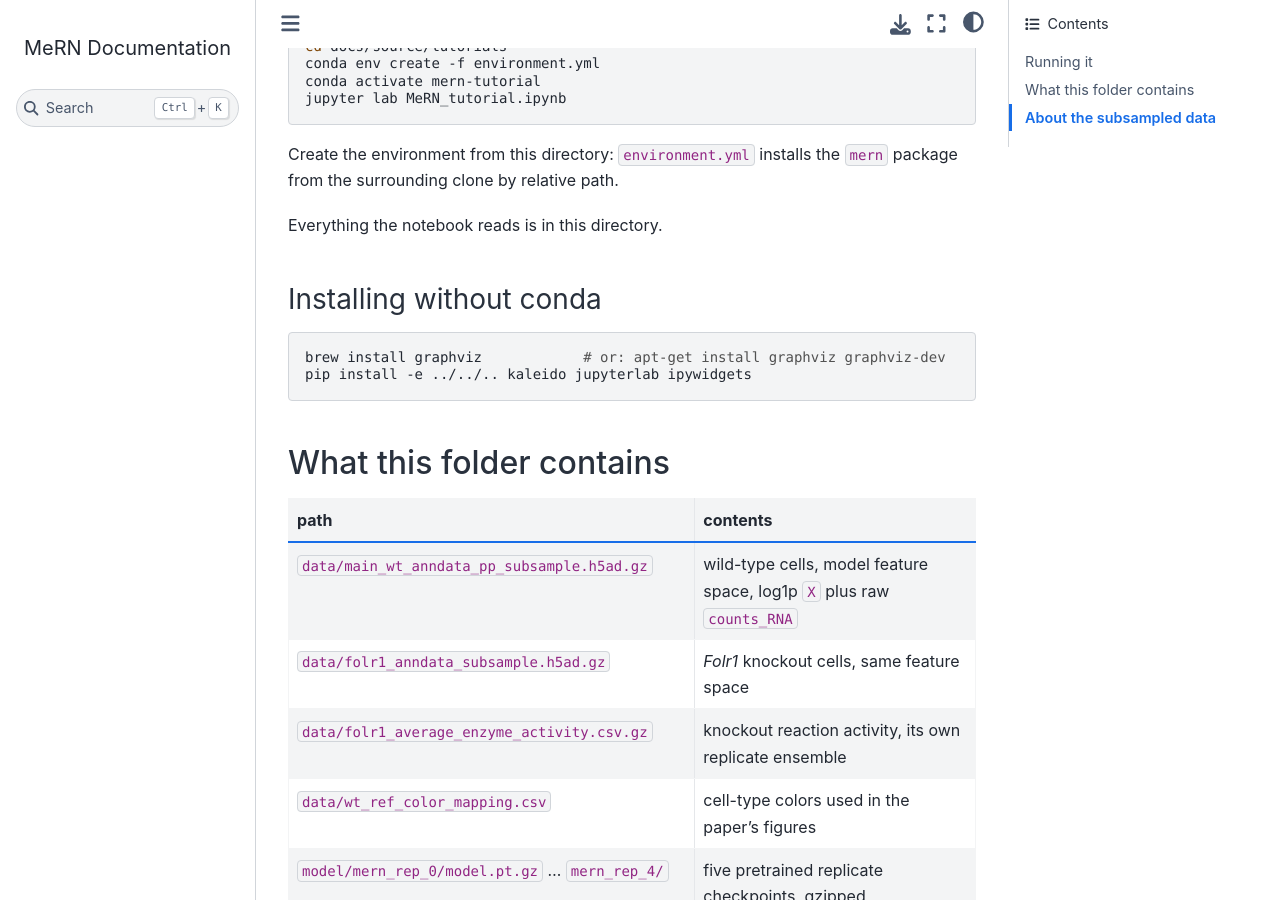
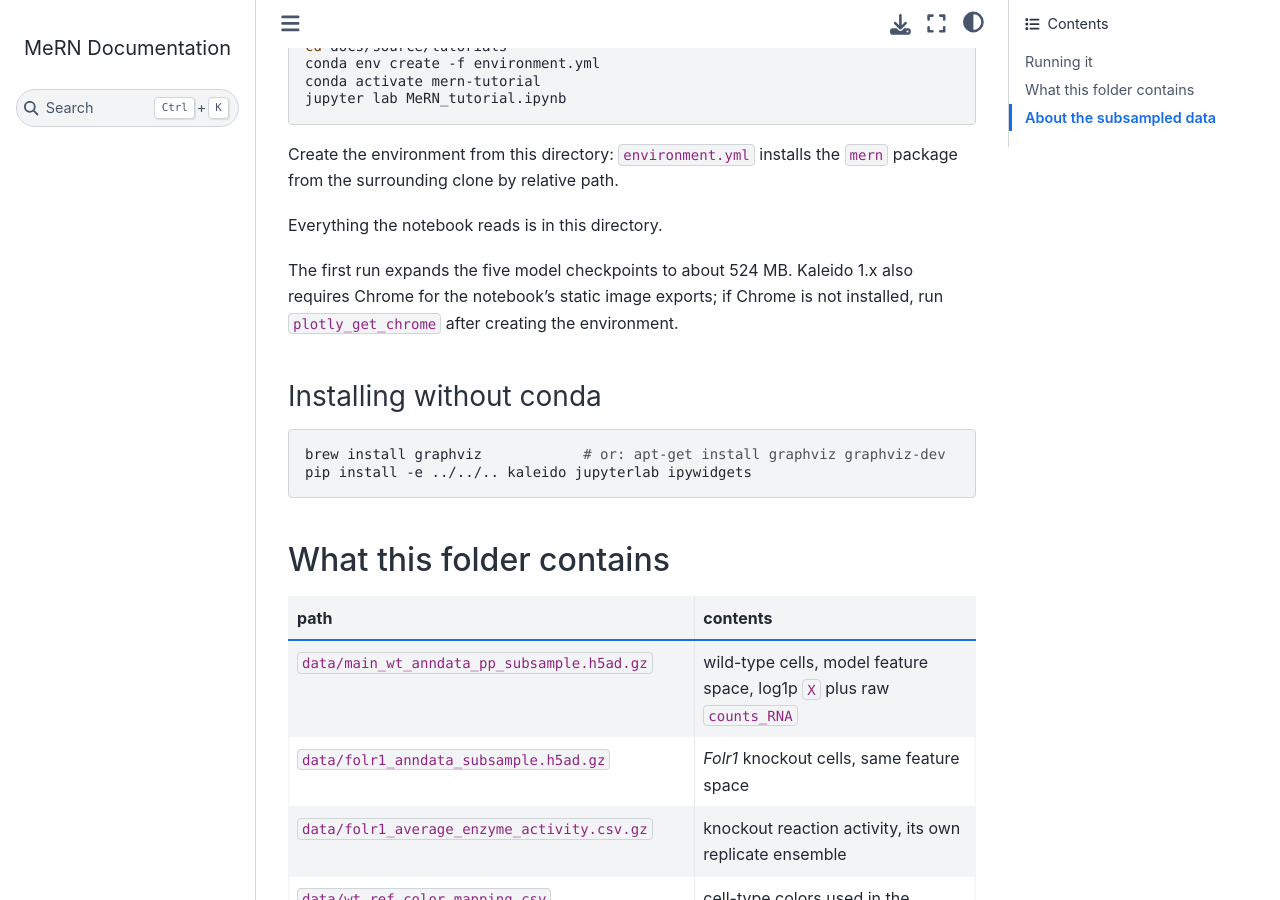
Before and after one commit to wagnerlab-berkeley/mern, a Sphinx documentation site: the page built from docs/source/tutorials/README.md, in a window 1280 px wide and 900 px high, scrolled down 317 px. Built offline with Sphinx 7.4.7 and the Sphinx Book theme 1.1.4, drawn with Linux system fonts in a browser that asks for light colours; pages that are not in the unit, such as notebooks, are missing from menus.

Commit message:
Readme and license updates

```diff
--- a/docs/source/tutorials/README.md
+++ b/docs/source/tutorials/README.md
@@ -18,6 +18,10 @@ Create the environment from this directory: `environment.yml` installs the `mern
 surrounding clone by relative path.
 
 Everything the notebook reads is in this directory.
+
+The first run expands the five model checkpoints to about 524 MB. Kaleido 1.x also requires
+Chrome for the notebook's static image exports; if Chrome is not installed, run
+`plotly_get_chrome` after creating the environment.
 
 ### Installing without conda
 
```
Also changed, not shown: README.md (+17 -10 lines), 1 other file.
